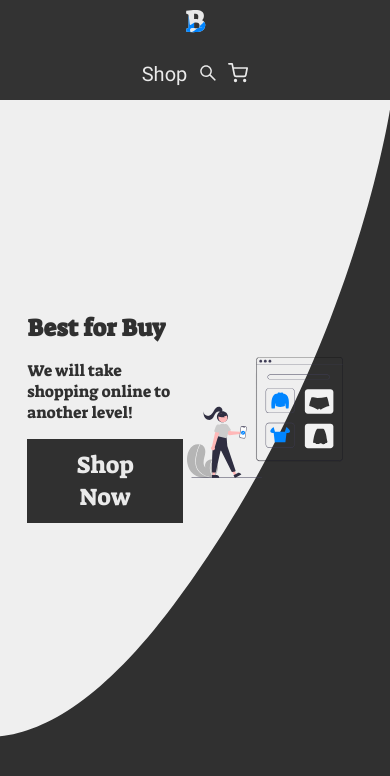
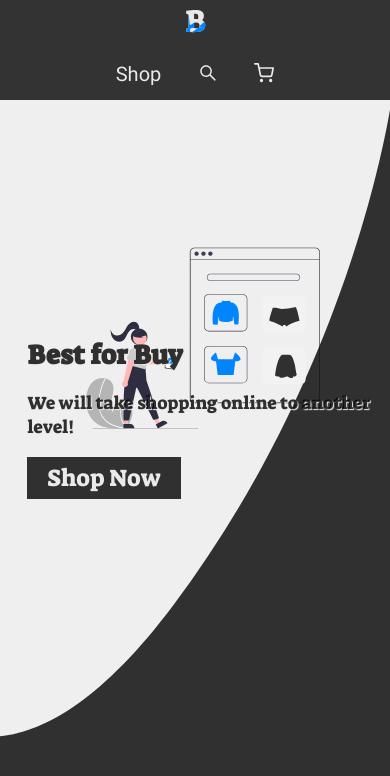
Before and after one commit to gabriellima77/Best-4-Buy, a React (Create React App) app: page / in a window 390 px wide. Shown: the top 776 px of the page. Built offline with nearby package versions, Linux system fonts and the light colour scheme.

Commit message:
working on responsiveness

```diff
--- a/src/App.js
+++ b/src/App.js
@@ -1,4 +1,4 @@
-import React, { useState, useEffect } from 'react';
+import React, { useState } from 'react';
 
 import { StyledApp } from './components/styles/App.style';
 import { Global } from './components/styles/Globas.style';
@@ -17,7 +17,7 @@
 
 function App() {
   const [cart, setCart] = useState([]);
-  console.log(0)
+
   return (
     <StyledApp>
       <GlobalFonts />
--- a/src/components/Button.js
+++ b/src/components/Button.js
@@ -3,7 +3,6 @@
 import { StyledButton } from './styles/Button.style';
 
 const Button = (props)=> {
-  console.log(props);
   return(
     <StyledLink to="/shop">
       <StyledButton>
--- a/src/components/CartCard.js
+++ b/src/components/CartCard.js
@@ -21,9 +21,7 @@
 
   const decrease = ()=> {
     if(value - 1 <= 0){
-      console.log(cart);
       const aux = [...cart].filter((prod)=> (prod.id !== item.id));
-      console.log(aux);
       setCart([...aux]);
     } else {
       setValue((prev)=> (prev >= 1)? +prev - 1: prev);
--- a/src/components/Input.js
+++ b/src/components/Input.js
@@ -22,7 +22,6 @@
         title: prod.title,
         img: prod.image
       });
-      console.log(aux);
 
       setCart([...aux]);
     }
--- a/src/components/Shop.js
+++ b/src/components/Shop.js
@@ -26,6 +26,7 @@
 
   const fetchData = async ()=> {
     setIsLoading(true);
+    try {
       const response = (id && !isSearch)
       ? await fetch(`https://fakestoreapi.com/products/category/${id}`)
       : await fetch('https://fakestoreapi.com/products')
@@ -42,6 +43,11 @@
 
       setData(json);
       setIsLoading(false);
+    } catch(error) {
+      setIsLoading(false);
+      console.error(error);
+    }
+
   }
 
   return(
--- a/src/components/styles/Button.style.js
+++ b/src/components/styles/Button.style.js
@@ -8,6 +8,11 @@
   font-family: 'Suez One', serif;
   color: #EAEAEA;
   width: ${(props)=> (props.small)? 'fit-content': '100%'};
+
+  @media (max-width: 550px) {
+    font-size: ${(props)=> (props.small)? '18px': '24px'};
+    padding: 5px 20px;
+  }
 `;
 
 export const AddCartBtn = styled.button`
--- a/src/components/styles/Header.style.js
+++ b/src/components/styles/Header.style.js
@@ -35,6 +35,7 @@
 
   @media (max-width: 768px) {
     margin-right: 0px;
+    width: 50%;
   }
 `;
 
--- a/src/components/styles/Home.style.js
+++ b/src/components/styles/Home.style.js
@@ -32,6 +32,18 @@
   button {
     cursor: pointer;
   }
+
+  @media (max-width: 670px) {
+    width: 100%;
+    font-size: 18px;
+    h1,
+    p {
+      text-shadow: 1px 1px 1px #EAEAEA;
+    }
+    a {
+      align-self: flex-start;
+    }
+  }
 `;
 
 export const StyledVector = styled.img`
@@ -49,6 +61,12 @@
   position: absolute;
   top: 10%;
   right: 12%;
+
+  @media (max-width: 670px) {
+    width: 60%;
+    top: 0;
+    right: 18%;
+  }
 `;
 
 export const CartImg = styled.img`
@@ -56,4 +74,13 @@
   margin-top: 2vh;
   width: 30%;
   height: 50%;
+
+  @media (max-width: 768px) {
+    width: 50%;
+    margin-top: 10vh;
+  }
+
+  @media (max-width: 550px) {
+    margin-top: 20vh;
+  }
 `;
--- a/src/components/styles/Search.style.js
+++ b/src/components/styles/Search.style.js
@@ -34,6 +34,10 @@
   display: flex;
   justify-content: space-around;
   width: 50%;
+
+  @media (max-width: 550px) {
+    width: 90%;
+  }
 `;
 
 const inputAnimation = keyframes`
--- a/src/components/styles/Shop.style.js
+++ b/src/components/styles/Shop.style.js
@@ -32,6 +32,10 @@
   display: grid;
   grid-template-columns: 1fr;
   gap: 20px 5%;
+
+  @media (max-width: 550px) {
+    width: 90%;
+  }
 `;
 
 export const CartItem = styled.div`
@@ -79,6 +83,10 @@
   div {
     justify-content: space-around;
   }
+
+  @media (max-width: 550px) {
+    width: 80%;
+  }
 `;
 
 export const Total = styled.div`
@@ -102,4 +110,8 @@
     margin-right: auto;
     font-size: 20px;
   }
+
+  @media (max-width: 550px){
+    width: 90%;
+  }
 `;
```
Lines whose indentation alone changed are shown as unchanged.
